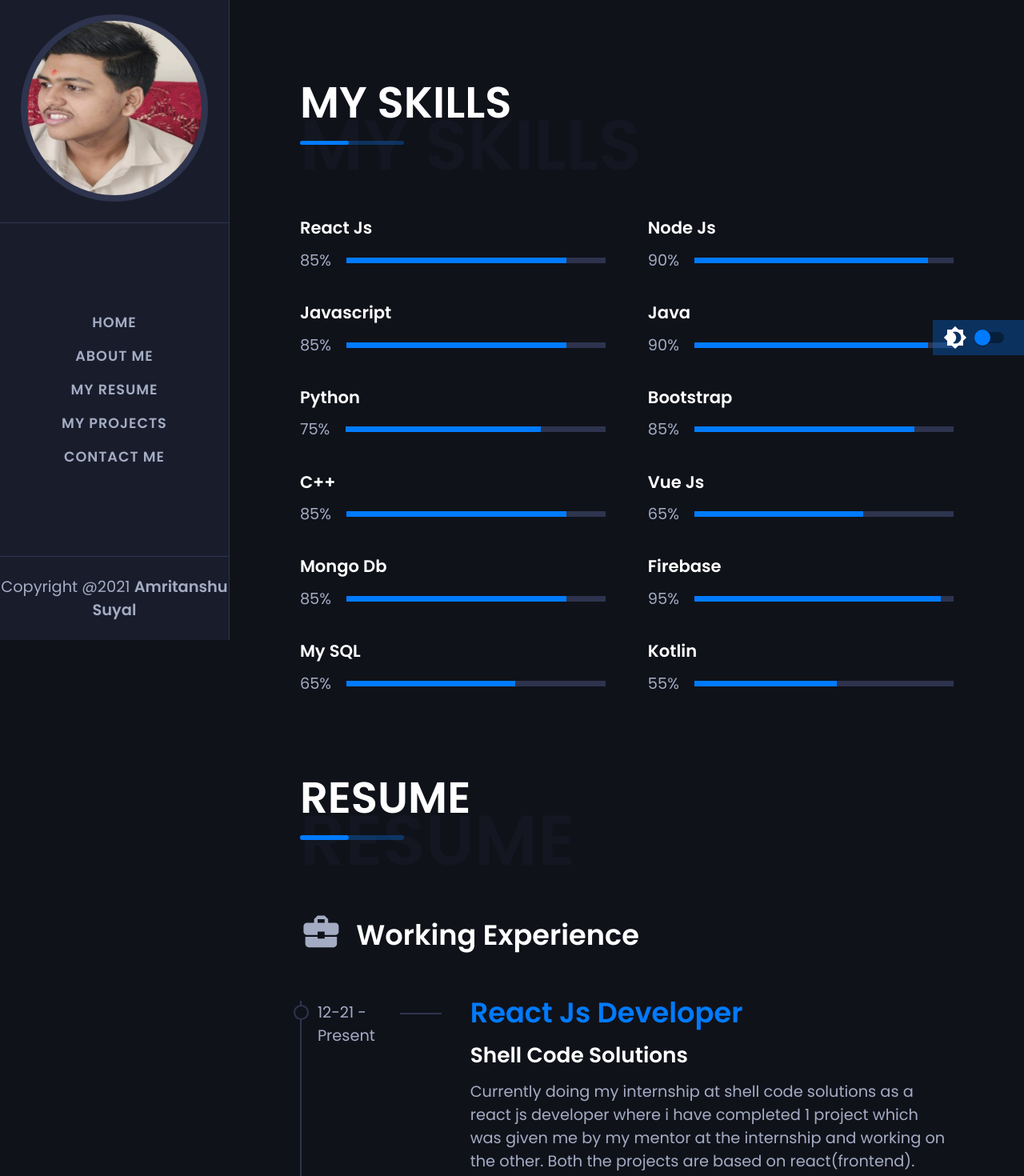
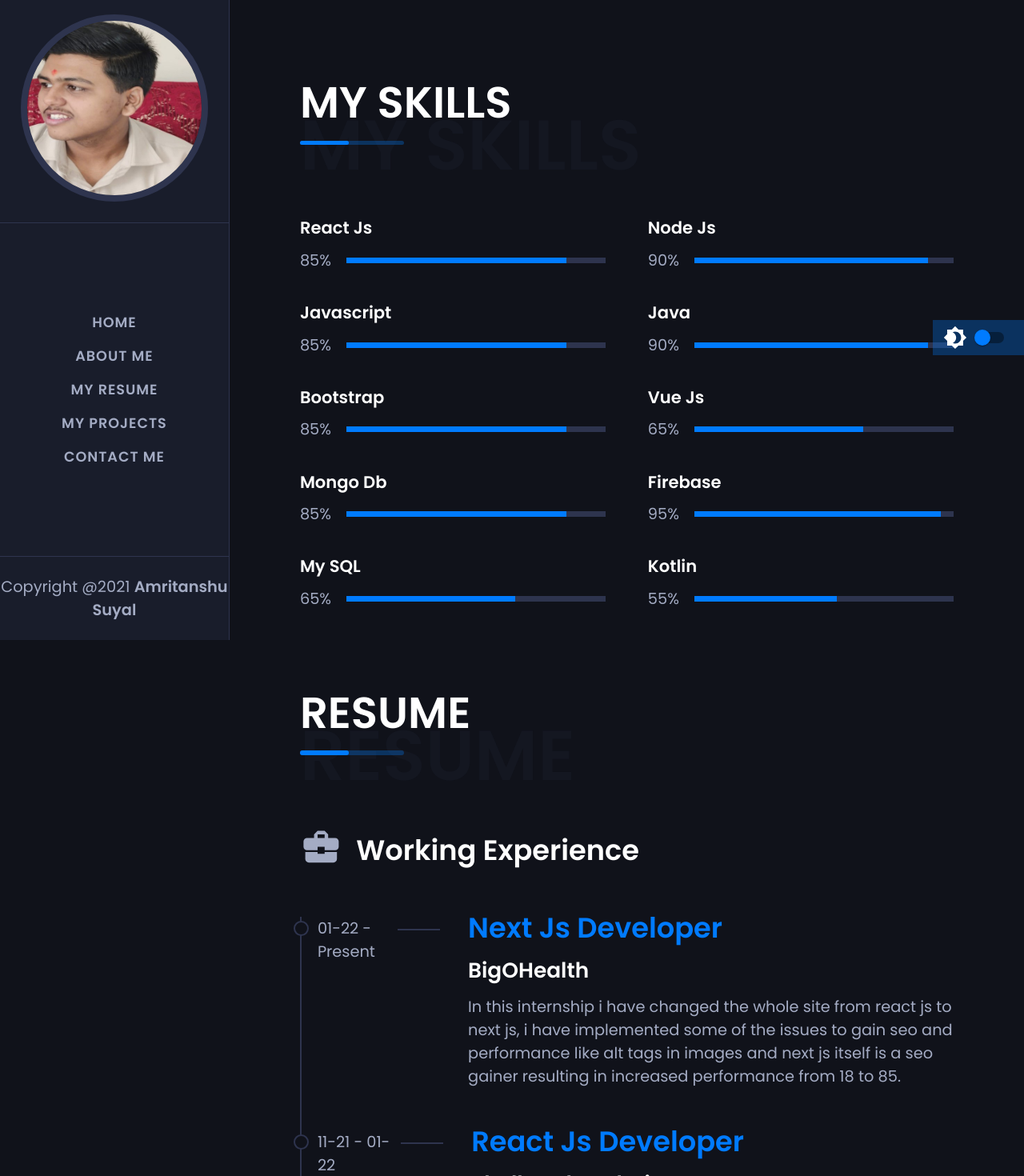
Before and after one commit to suyalamritanshu/Portfolio-React-Site, a React (Create React App) app: page /resume in a window 1280 px wide. Shown: the top 1470 px of the page at 80% size. Built offline with nearby package versions, Linux system fonts and the light colour scheme.

Commit message:
Added experience

```diff
--- a/src/Components/Resume.js
+++ b/src/Components/Resume.js
@@ -17,12 +17,20 @@ function Resume() {
           <SmallTitle icon={briefcase} title={"Working Experience"} />
         </div>
         <div className="resume-content">
+        <ResumeItem
+            year={"01-22 - Present"}
+            title={"Next Js Developer"}
+            subTitle={"BigOHealth"}
+            text={
+              "In this internship i have changed the whole site from react js to next js, i have implemented some of the issues to gain seo and performance like alt tags in images and next js itself is a seo gainer resulting in increased performance from 18 to 85."
+            }
+          />
           <ResumeItem
-            year={"12-21 - Present"}
+            year={"11-21 - 01-22"}
             title={"React Js Developer"}
             subTitle={"Shell Code Solutions"}
             text={
-              "Currently doing my internship at shell code solutions as a react js developer where i have completed 1 project which was given me by my mentor at the internship and working on  the other. Both the projects are based on react(frontend)."
+              "Completed my internship at shell code solutions as a react js developer where i have completed 1 project which was given me by my mentor at the internship and working on  the other. Both the projects are based on react(frontend)."
             }
           />
           <ResumeItem
--- a/src/Components/Skills.js
+++ b/src/Components/Skills.js
@@ -14,9 +14,9 @@ function Skills() {
           <ProgressBar title={"Node Js"} width={"90%"} text={"90%"} />
           <ProgressBar title={"Javascript"} width={"85%"} text={"85%"} />
           <ProgressBar title={"Java"} width={"90%"} text={"90%"} />
-          <ProgressBar title={"Python"} width={"75%"} text={"75%"} />
+          {/* <ProgressBar title={"Python"} width={"75%"} text={"75%"} /> */}
           <ProgressBar title={"Bootstrap"} width={"85%"} text={"85%"} />
-          <ProgressBar title={"C++"} width={"85%"} text={"85%"} />
+          {/* <ProgressBar title={"C++"} width={"85%"} text={"85%"} /> */}
           <ProgressBar title={"Vue Js"} width={"65%"} text={"65%"} />
           <ProgressBar title={"Mongo Db"} width={"85%"} text={"85%"} />
           <ProgressBar title={"Firebase"} width={"95%"} text={"95%"} />
```
